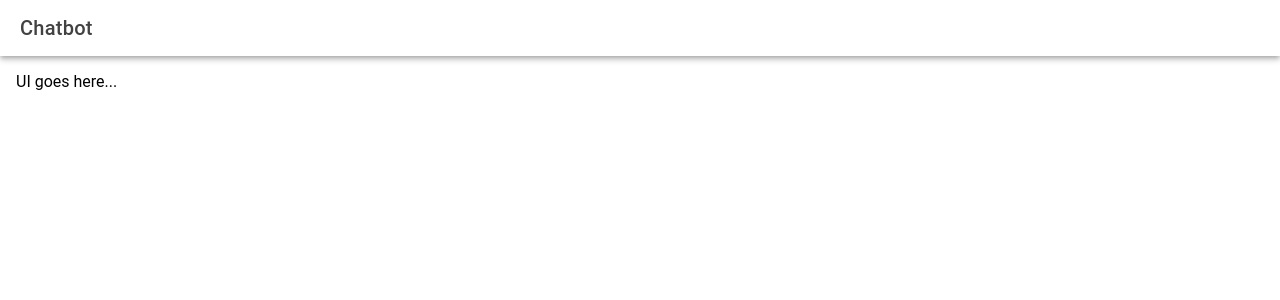
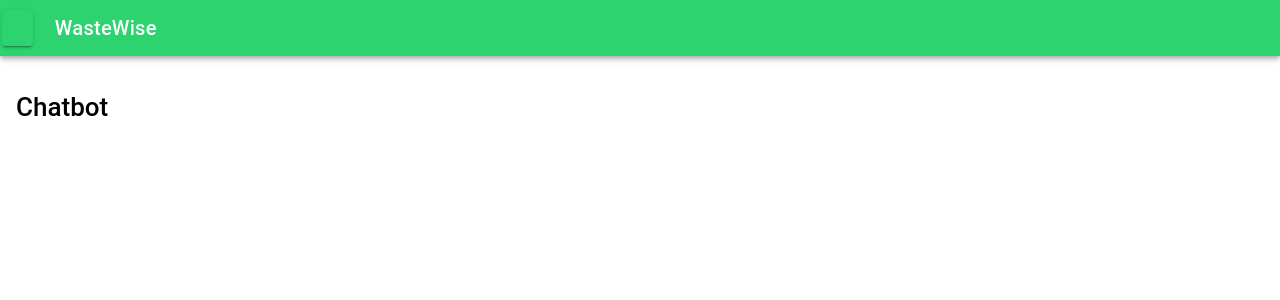
Before and after one commit to ivytsai2/WasteWise, a React (Vite) app: page /wastewise/chatbot in a window 1280 px wide. Shown: the top 300 px of the page. Built offline with nearby package versions, Linux system fonts and the light colour scheme.

Commit message:
sacn and sort page bounding box part2

```diff
--- a/src/pages/Chatbot.tsx
+++ b/src/pages/Chatbot.tsx
@@ -1,4 +1,4 @@
-import { IonContent, IonHeader, IonPage, IonTitle, IonToolbar } from '@ionic/react';
+import { IonBackButton, IonButton, IonContent, IonHeader, IonPage, IonTitle, IonToolbar } from '@ionic/react';
 import React from 'react';
 
 const Chatbot: React.FC = () => {
@@ -6,12 +6,16 @@ const Chatbot: React.FC = () => {
     return (
         <IonPage>
             <IonHeader>
-                <IonToolbar>
-                    <IonTitle>Chatbot</IonTitle>
+                <IonToolbar color={'success'}>
+                    <IonButton slot='start' color={'success'}>
+                        <IonBackButton>
+                        </IonBackButton>
+                    </IonButton>
+                    <IonTitle>WasteWise</IonTitle>
                 </IonToolbar>
             </IonHeader>
             <IonContent className="ion-padding">
-                UI goes here...
+                <h1>Chatbot</h1>
             </IonContent>
         </IonPage>
     );
--- a/src/pages/ScanAndSort.css
+++ b/src/pages/ScanAndSort.css
@@ -6,11 +6,14 @@
     background-size: cover;
 }
 
-.image-div {
-    position: 'relative';
-    display: 'inline-block';
+#image-div {
+    position: relative;
+    margin: auto;
+    width: 416px;
+    height: 416px;
 }
 
-.image-div img {
-    width:100%;
+#image-div img {
+    width: 416px;
+    height: 416px;
 }
```
